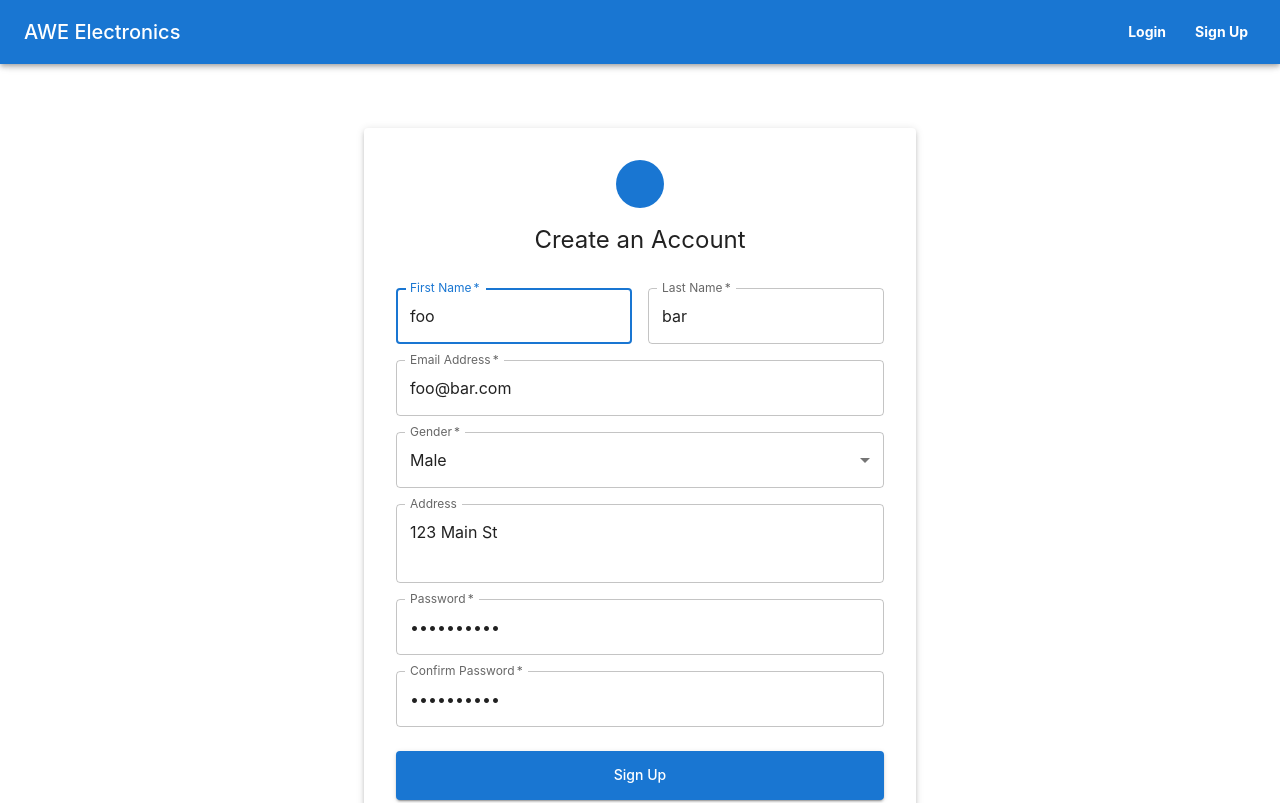
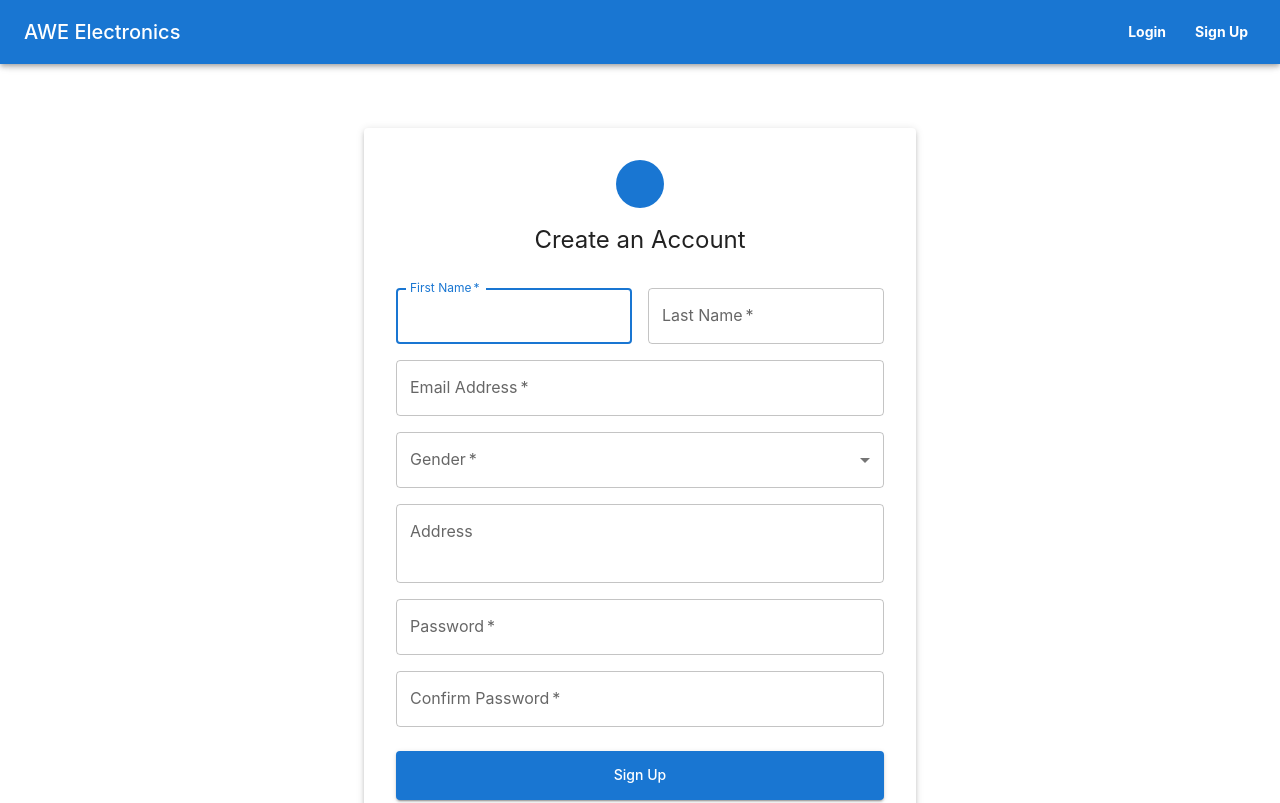
Before and after one commit to vividskiess/SWE30003-A3, a React (Vite) app in the folder app/: page /signup in a window 1280 px wide. Shown: the top 803 px of the page. Built offline with nearby package versions, Linux system fonts and the light colour scheme; no server answers; some icons are missing.

Commit message:
feat: no prefilled info in forms

```diff
--- a/app/src/pages/LoginView.tsx
+++ b/app/src/pages/LoginView.tsx
@@ -48,8 +48,8 @@ class LoginView extends React.Component<LoginViewProps, LoginViewState> {
     super(props);
     this.state = {
       formData: {
-        email: 'kglazzardq@samsung.com',
-        password: 'uD8$TR<>?nb'
+        email: '',
+        password: ''
       },
       showPassword: false,
       errors: {
--- a/app/src/pages/SignUp.tsx
+++ b/app/src/pages/SignUp.tsx
@@ -72,13 +72,13 @@ class SignUpView extends React.Component<SignUpViewProps, SignUpViewState> {
     super(props);
     this.state = {
       formData: {
-        first_name: 'foo',
-        last_name: 'bar',
-        email: 'foo@bar.com',
-        password: 'FooBar123!',
-        confirmPassword: 'FooBar123!',
-        gender: 'M',
-        address: '123 Main St',
+        first_name: '',
+        last_name: '',
+        email: '',
+        password: '',
+        confirmPassword: '',
+        gender: '',
+        address: '',
       },
       showPassword: false,
       showConfirmPassword: false,
```
Also changed, not shown: app/src/models/ReportManager.tsx (deleted).
